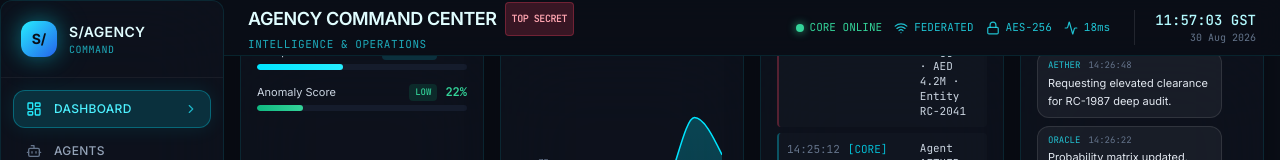
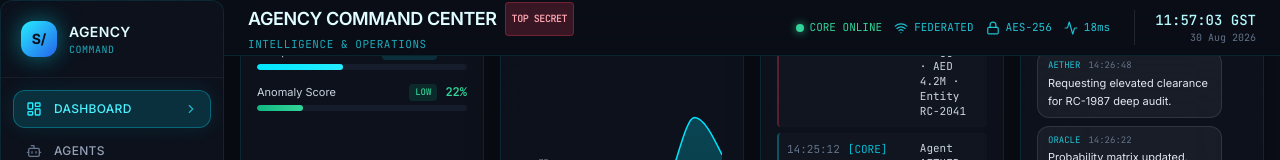
Before and after one commit to saifsoub/s-agency-command-center, a React (Vite) app: page /app in a window 1280 px wide. Shown: the top 160 px of the page. Built offline with nearby package versions, Linux system fonts and the light colour scheme.

Commit message:
docs: use the project name consistently in Sidebar.jsx

```diff
--- a/src/components/Sidebar.jsx
+++ b/src/components/Sidebar.jsx
@@ -27,7 +27,7 @@ export function Sidebar({ active = 'dashboard', onNavigate }) {
             <span className="text-navy-900 font-bold text-sm">S/</span>
           </div>
           <div>
-            <div className="text-sm font-semibold tracking-wide text-cyan-50">S/AGENCY</div>
+            <div className="text-sm font-semibold tracking-wide text-cyan-50">AGENCY</div>
             <div className="text-[10px] text-cyan-400/70 font-mono tracking-wider">COMMAND</div>
           </div>
         </div>
```
